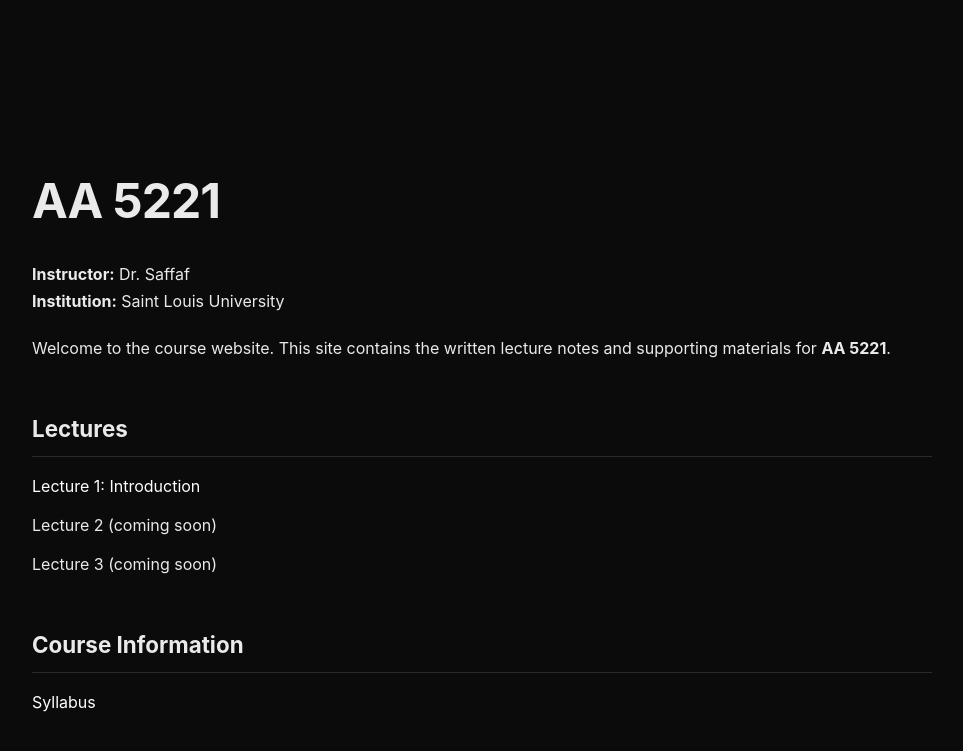
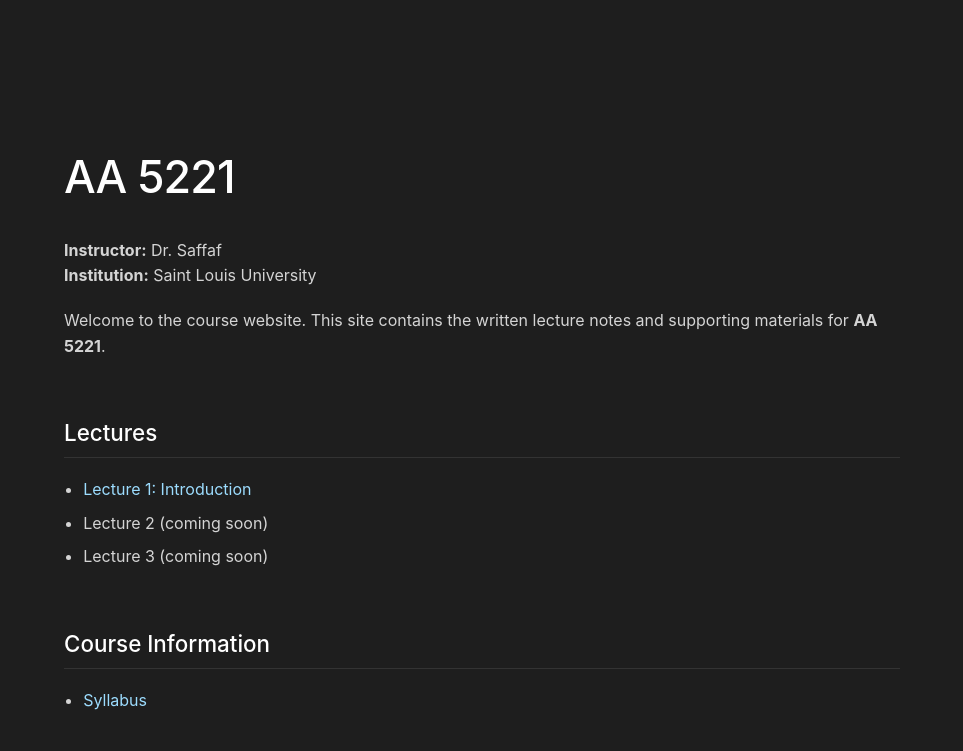
Before and after one commit to fsaffaf/AA5221, a Jekyll site: the page built from index.md, in a window 1280 px wide. Shown: the top 751 px of the page, without its empty margins (158-1121 px from the left). Built offline with Jekyll 4.4.1, drawn with Linux system fonts in a browser that asks for light colours.

Commit message:
Refactor global styles and update typography

```diff
--- a/assets/style.css
+++ b/assets/style.css
@@ -1,82 +1,142 @@
-/* ================================
-   Global site styling
-   ================================ */
+/* =========================================
+   Global reset & base theme
+   ========================================= */
+
+* {
+  box-sizing: border-box;
+}
 
 body {
-  background-color: #0b0b0b;        /* Deep matte black */
-  color: #eaeaea;                   /* Soft white text */
-  font-family: "Inter", "Helvetica Neue", Arial, sans-serif;
-  line-height: 1.7;
+  margin: 0;
+  background-color: #1e1e1e;      /* Dark gray background */
+  color: #d4d4d4;                 /* Light gray text */
+  font-family: -apple-system, BlinkMacSystemFont,
+               "Segoe UI", Roboto, Helvetica, Arial,
+               "SF Mono", "Fira Code", monospace;
+  line-height: 1.6;
 }
 
-/* Main content column */
+/* =========================================
+   Main content layout
+   ========================================= */
+
 .main-container {
   max-width: 900px;
-  margin: 6rem auto;
+  margin: 5rem auto;
   padding: 2rem;
 }
 
-/* ================================
-   Typography
-   ================================ */
+/* =========================================
+   Headings
+   ========================================= */
+
+h1, h2, h3 {
+  font-weight: 500;
+  color: #ffffff;
+}
 
 h1 {
-  font-size: 3rem;
+  font-size: 2.8rem;
+  margin-bottom: 1.5rem;
   letter-spacing: -0.02em;
-  margin-bottom: 0.5rem;
 }
 
 h2 {
   font-size: 1.4rem;
-  margin-top: 3rem;
-  margin-bottom: 1rem;
-  border-bottom: 1px solid #2a2a2a;
-  padding-bottom: 0.5rem;
+  margin-top: 3.5rem;
+  border-bottom: 1px solid #333;
+  padding-bottom: 0.4rem;
 }
+
+h3 {
+  margin-top: 2rem;
+}
+
+/* =========================================
+   Paragraphs & text
+   ========================================= */
 
 p {
   margin: 1.2rem 0;
 }
 
-.subtitle {
-  font-size: 1.2rem;
-  color: #b5b5b5;
-  margin-bottom: 3rem;
-}
-
-/* ================================
+/* =========================================
    Links
-   ================================ */
+   ========================================= */
 
 a {
-  color: #ffffff;
+  color: #9cdcfe;                 /* Subtle blue (VS Code‑style) */
   text-decoration: none;
 }
 
 a:hover {
-  color: #9ddcff;                  /* Accent color */
   text-decoration: underline;
 }
 
-/* ================================
+/* =========================================
    Lists
-   ================================ */
+   ========================================= */
 
 ul {
-  list-style: none;
-  padding-left: 0;
+  padding-left: 1.2rem;
 }
 
-ul li {
-  margin: 0.75rem 0;
+li {
+  margin: 0.5rem 0;
 }
 
-/* ================================
+/* =========================================
+   Code blocks (very CS‑vibe)
+   ========================================= */
+
+code {
+  background: #2d2d2d;
+  color: #dcdcaa;
+  padding: 0.15em 0.4em;
+  border-radius: 4px;
+  font-size: 0.95em;
+}
+
+pre {
+  background: #2d2d2d;
+  padding: 1rem;
+  overflow-x: auto;
+  border-radius: 6px;
+  margin: 1.5rem 0;
+}
+
+/* =========================================
+   Tables (clean, technical)
+   ========================================= */
+
+table {
+  width: 100%;
+  border-collapse: collapse;
+  margin: 2rem 0;
+  font-size: 0.95rem;
+}
+
+th, td {
+  border: 1px solid #333;
+  padding: 0.75rem;
+  text-align: left;
+}
+
+th {
+  background-color: #252526;
+  color: #ffffff;
+}
+
+tr:nth-child(even) {
+  background-color: #222;
+}
+
+/* =========================================
    Footer
-   ================================ */
+   ========================================= */
 
-.footer {
-  margin-top: 5rem;
-  font-size: 0.9rem;
+footer {
+  margin-top: 4rem;
   color: #888;
+  font-size: 0.85rem;
 }
```
